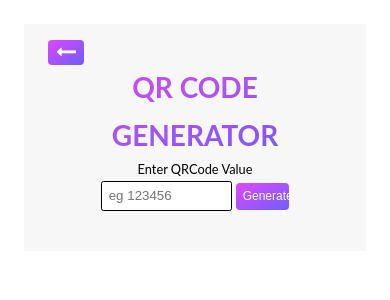
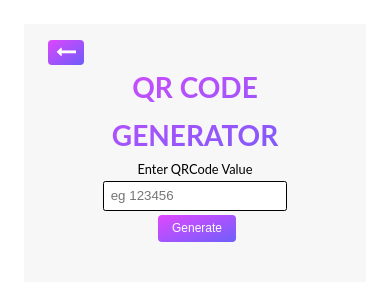
Before and after one commit to akindoju/barcode-generator, a React (Create React App) app: page /qrCode in a window 390 px wide. Shown: the top 300 px of the page. Built offline with nearby package versions, Linux system fonts and the light colour scheme.

Commit message:
Added media queries for phone screen

```diff
--- a/src/App.css
+++ b/src/App.css
@@ -187,4 +187,13 @@ QRCode {
   .title {
     font-size: 3.5rem;
   }
+
+  .input {
+    width: 70%;
+  }
+
+  .generateBtn {
+    width: 30%;
+    margin-top: 0.5rem;
+  }
 }
```
